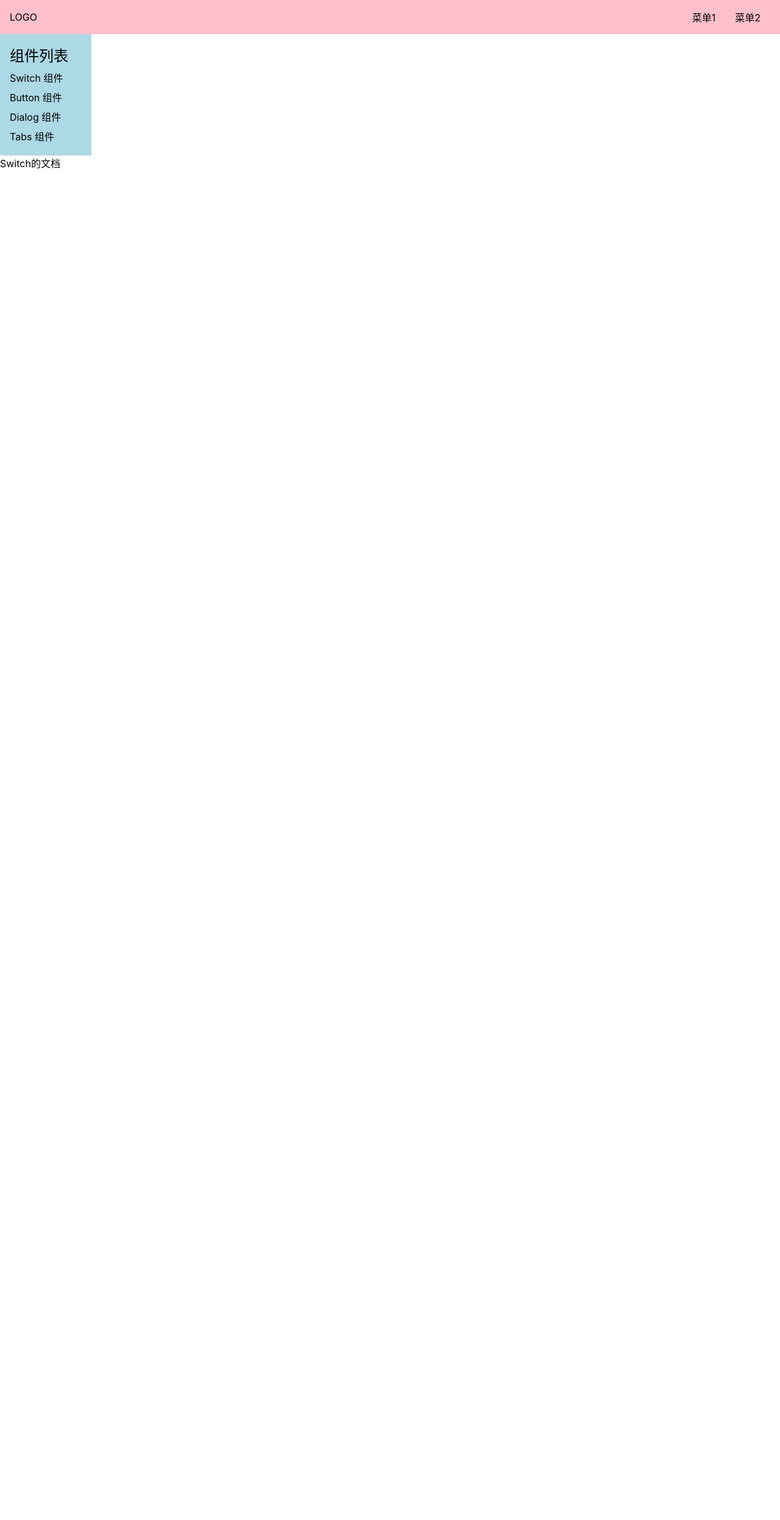
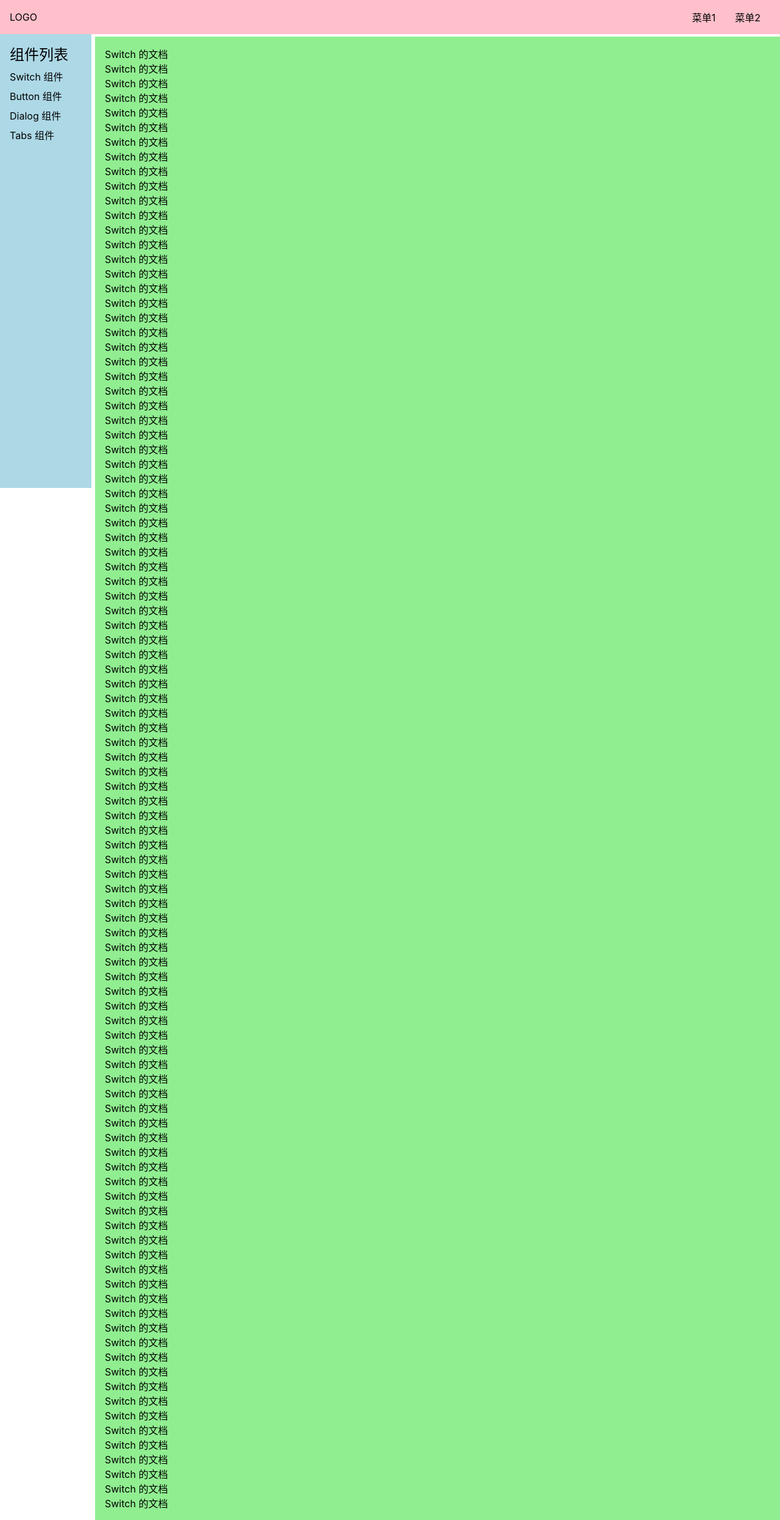
Before and after one commit to lwwywang/vue3-selfUI-Switch, a Vue app in the folder vue3-ui-1/: page /#/doc/switch in a window 1280 px wide. Shown: the whole page at 61% size. Before the commit the page ends 800 px from the top, so only its background shows below. Built offline with nearby package versions, Linux system fonts and the light colour scheme.

Commit message:
整体布局的css

```diff
--- a/vue3-ui-1/src/components/SwitchDemo.vue
+++ b/vue3-ui-1/src/components/SwitchDemo.vue
@@ -1,5 +1,104 @@
 <template>
     <div>
-        Switch的文档
+        <p>Switch 的文档</p>
+        <p>Switch 的文档</p>
+        <p>Switch 的文档</p>
+        <p>Switch 的文档</p>
+        <p>Switch 的文档</p>
+        <p>Switch 的文档</p>
+        <p>Switch 的文档</p>
+        <p>Switch 的文档</p>
+        <p>Switch 的文档</p>
+        <p>Switch 的文档</p>
+        <p>Switch 的文档</p>
+        <p>Switch 的文档</p>
+        <p>Switch 的文档</p>
+        <p>Switch 的文档</p>
+        <p>Switch 的文档</p>
+        <p>Switch 的文档</p>
+        <p>Switch 的文档</p>
+        <p>Switch 的文档</p>
+        <p>Switch 的文档</p>
+        <p>Switch 的文档</p>
+        <p>Switch 的文档</p>
+        <p>Switch 的文档</p>
+        <p>Switch 的文档</p>
+        <p>Switch 的文档</p>
+        <p>Switch 的文档</p>
+        <p>Switch 的文档</p>
+        <p>Switch 的文档</p>
+        <p>Switch 的文档</p>
+        <p>Switch 的文档</p>
+        <p>Switch 的文档</p>
+        <p>Switch 的文档</p>
+        <p>Switch 的文档</p>
+        <p>Switch 的文档</p>
+        <p>Switch 的文档</p>
+        <p>Switch 的文档</p>
+        <p>Switch 的文档</p>
+        <p>Switch 的文档</p>
+        <p>Switch 的文档</p>
+        <p>Switch 的文档</p>
+        <p>Switch 的文档</p>
+        <p>Switch 的文档</p>
+        <p>Switch 的文档</p>
+        <p>Switch 的文档</p>
+        <p>Switch 的文档</p>
+        <p>Switch 的文档</p>
+        <p>Switch 的文档</p>
+        <p>Switch 的文档</p>
+        <p>Switch 的文档</p>
+        <p>Switch 的文档</p>
+        <p>Switch 的文档</p>
+        <p>Switch 的文档</p>
+        <p>Switch 的文档</p>
+        <p>Switch 的文档</p>
+        <p>Switch 的文档</p>
+        <p>Switch 的文档</p>
+        <p>Switch 的文档</p>
+        <p>Switch 的文档</p>
+        <p>Switch 的文档</p>
+        <p>Switch 的文档</p>
+        <p>Switch 的文档</p>
+        <p>Switch 的文档</p>
+        <p>Switch 的文档</p>
+        <p>Switch 的文档</p>
+        <p>Switch 的文档</p>
+        <p>Switch 的文档</p>
+        <p>Switch 的文档</p>
+        <p>Switch 的文档</p>
+        <p>Switch 的文档</p>
+        <p>Switch 的文档</p>
+        <p>Switch 的文档</p>
+        <p>Switch 的文档</p>
+        <p>Switch 的文档</p>
+        <p>Switch 的文档</p>
+        <p>Switch 的文档</p>
+        <p>Switch 的文档</p>
+        <p>Switch 的文档</p>
+        <p>Switch 的文档</p>
+        <p>Switch 的文档</p>
+        <p>Switch 的文档</p>
+        <p>Switch 的文档</p>
+        <p>Switch 的文档</p>
+        <p>Switch 的文档</p>
+        <p>Switch 的文档</p>
+        <p>Switch 的文档</p>
+        <p>Switch 的文档</p>
+        <p>Switch 的文档</p>
+        <p>Switch 的文档</p>
+        <p>Switch 的文档</p>
+        <p>Switch 的文档</p>
+        <p>Switch 的文档</p>
+        <p>Switch 的文档</p>
+        <p>Switch 的文档</p>
+        <p>Switch 的文档</p>
+        <p>Switch 的文档</p>
+        <p>Switch 的文档</p>
+        <p>Switch 的文档</p>
+        <p>Switch 的文档</p>
+        <p>Switch 的文档</p>
+        <p>Switch 的文档</p>
+        <p>Switch 的文档</p>
     </div>
 </template>
--- a/vue3-ui-1/src/components/topnav.vue
+++ b/vue3-ui-1/src/components/topnav.vue
@@ -25,10 +25,13 @@
 
 <style lang="scss" scoped>
 .topnav {
+    background: pink;
+    display: flex;
     padding: 16px;
-    display: flex;
-    background: pink;
-    position: relative;
+    position: fixed;
+    top: 0;
+    left: 0;
+    width: 100%;
     z-index: 10;
     justify-content: center;
     align-items: center;
@@ -72,5 +75,4 @@
             display: inline-block;
         }
     }
-}
-</style>
+}</style>
--- a/vue3-ui-1/src/view/doc.vue
+++ b/vue3-ui-1/src/view/doc.vue
@@ -1,6 +1,6 @@
 <template>
-    <div>
-        <topnav />
+    <div class="layout">
+        <topnav class="nav"/>
         <div class="content">
             <aside v-if="asideVisible">
                 <h2>组件列表</h2>
@@ -39,27 +39,52 @@
 </script>
 
 <style lang="scss" scoped>
+.layout {
+  display: flex;
+  flex-direction: column;
+  height: 100vh;
+  > .nav {
+    flex-shrink: 0;
+  }
+  > .content {
+    flex-grow: 1;
+    padding-top: 60px;
+    padding-left: 156px;
+    @media (max-width: 500px) {
+      padding-left: 0;
+    }
+  }
+}
+.content {
+  display: flex;
+  > aside {
+    flex-shrink: 0;
+  }
+  > main {
+    flex-grow: 1;
+    padding: 16px;
+    background: lightgreen;
+  }
+}
 aside {
   background: lightblue;
   width: 150px;
   padding: 16px;
-    //height: 100%;
-
-    >h2 {
-        margin-bottom: 4px;
-    }
-
-    >ol {
-        >li {
-            padding: 4px 0;
-        }
-    }
-
-    @media (max-width: 500px) {
   position: fixed;
   top: 0;
   left: 0;
   padding-top: 70px;
+  height: 100%;
+  > h2 {
+    margin-bottom: 4px;
+  }
+  > ol {
+    > li {
+      padding: 4px 0;
     }
   }
+}
+main {
+  overflow: auto;
+}
 </style>
```
Lines whose indentation alone changed are shown as unchanged.
